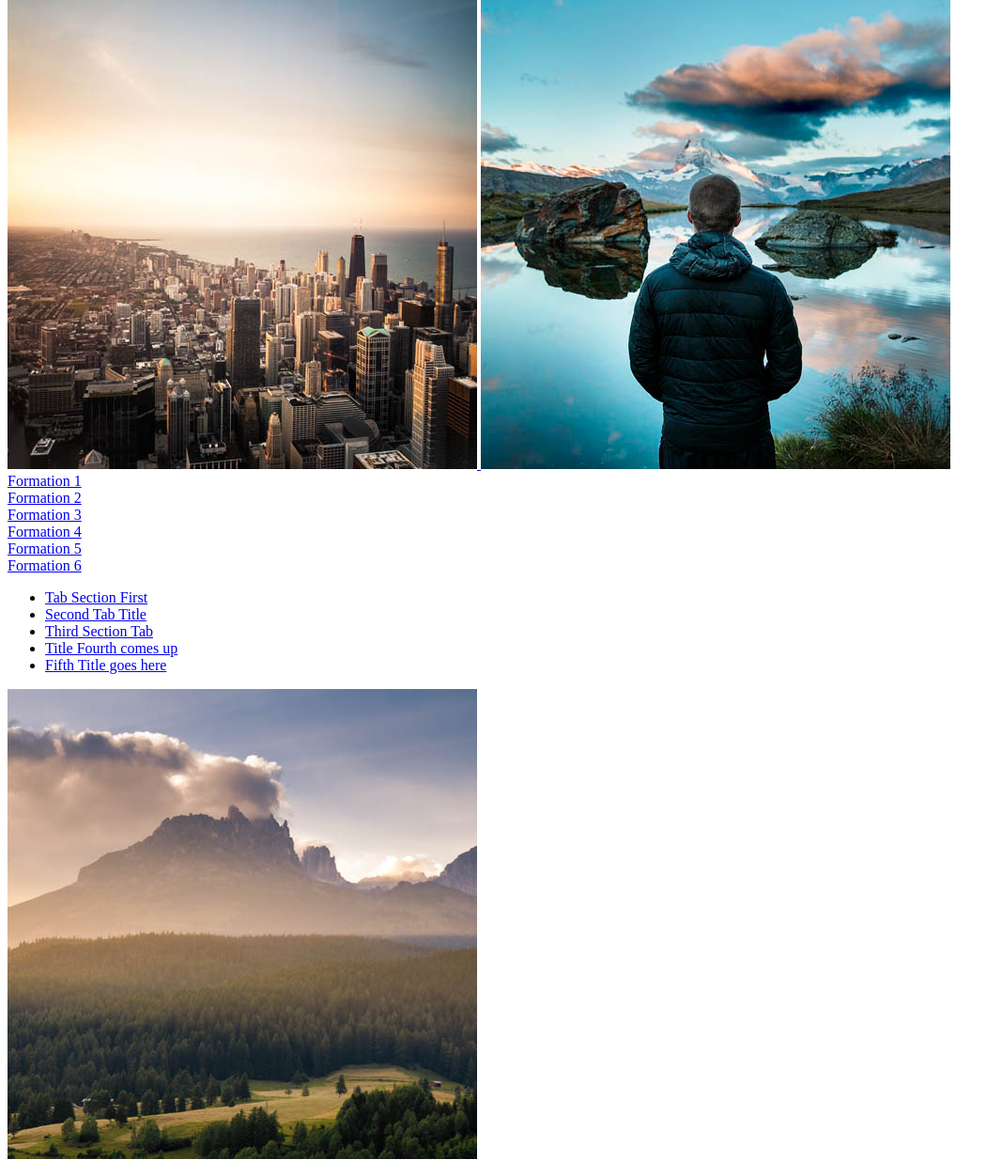
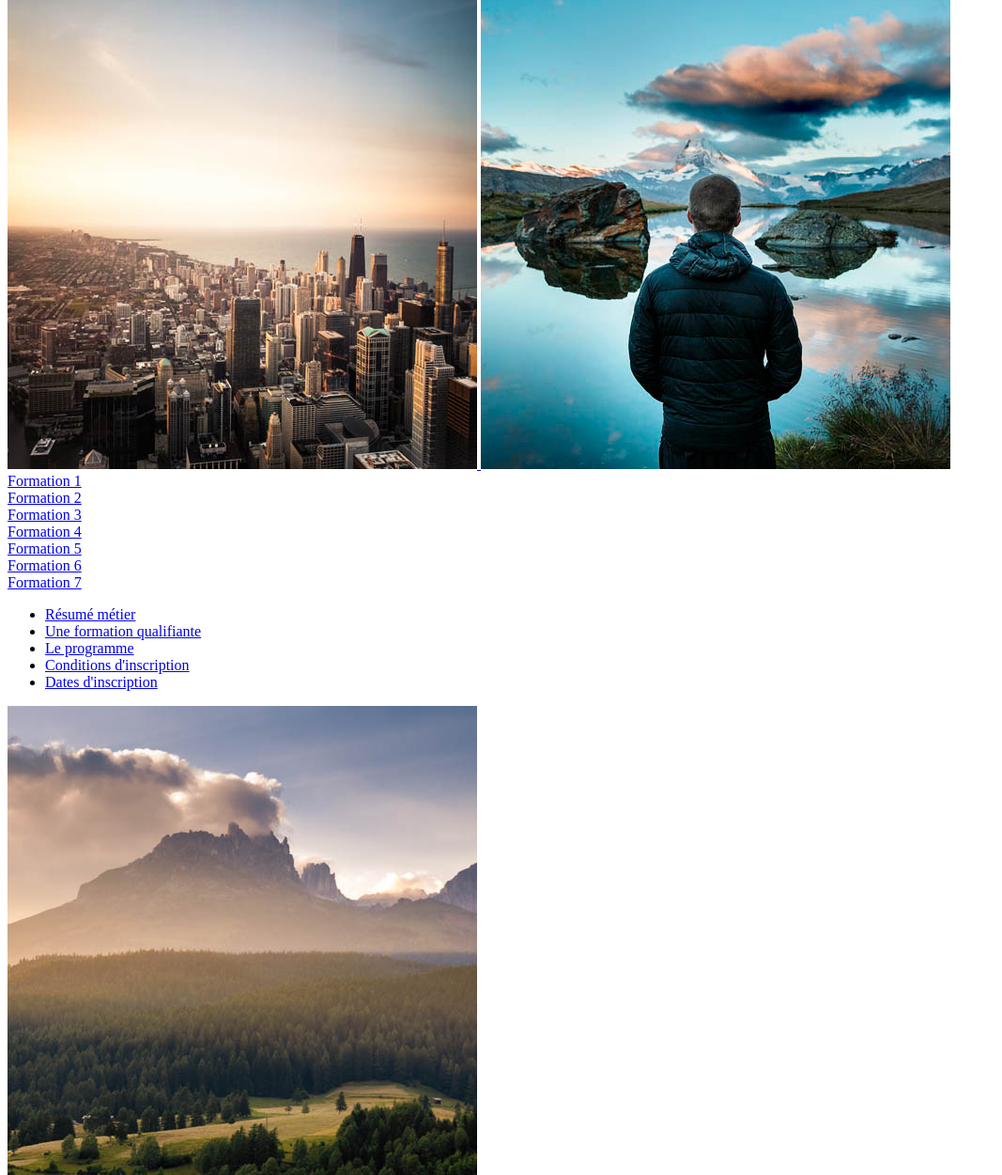
Before and after one commit to WebDevCF2018/cobeff, a PHP site: template vues/formations.php in a window 1280 px wide. Shown: the part 1033-2283 px from the top of the page at 94% size, without its empty margins (0-1067 px from the left). Run offline with PHP 8.4, Linux system fonts and the light colour scheme; the template is opened without the code that fills it, so the values that code supplies are empty.

Commit message:
changement html

```diff
--- a/index.php
+++ b/index.php
@@ -5,7 +5,7 @@
 require_once "config.php";
 	require "vues/header.php";
 
-try{$db = new PDO('mysql:host=localhost;dbname=cobeff;charset=utf8', 'root', '');}
+try{$db = new PDO('mysql:host=localhost;dbname=cobeff2;charset=utf8', 'root', '');}
 catch (Exception $e){die('Erreur : ' . $e->getMessage());}
 
 
--- a/vues/actualites.php
+++ b/vues/actualites.php
@@ -10,7 +10,7 @@
                             <p class="tm-blog-post-description">Maecenas semper turpis quis elit finibus, non suscipit libero eleifend. Pellentesque viverra, libero in dapibus volutpat, risus sapien pharetra nulla.</p>
                             <p class="tm-blog-post-description">Aenean nunc est, rhoncus sed hendrerit a, tristique venenatis massa. Donec tortor arcu, mattis a augue id, fermentum porta lectus.</p>
                         </div>
-                        <a href="#" class="tm-blog-post-link">Read More...</a>
+                        <a href="#" class="tm-blog-post-link">En savoir plus...</a>
                     </div>
                 </div>
             </div>
@@ -23,7 +23,7 @@
                             <p class="tm-blog-post-description">Ut vel porttitor lectus. Pellentesque vitae ipsum quis tortor aliquet tristique ut non lacus. Etiam bibendum venenatis lacus, ut porttitor ligula posuere non.</p>
                             <p class="tm-blog-post-description">Nunc et nisi et tortor hendrerit interdum vitae eu sem. Aliquam sit amet ex consectetur, faucibus tellus at, scelerisque libero.</p>
                         </div>
-                        <a href="#" class="tm-blog-post-link">Details...</a>
+                        <a href="#" class="tm-blog-post-link">En savoir plus...</a>
                     </div>
                 </div>
             </div>
@@ -36,6 +36,7 @@
                             <p class="tm-blog-post-description">Vivamus dolor, dui, ultricies nec justo sed, posuere bibendum arcu. Sed ut massa vestibulum, consequat turpis eu, auctor nisi. Mauris condimentum cursus magna, ut varius diam rutrum nec.</p>
                             <p class="tm-blog-post-description">Curabitur iaculis pellentesque consequat. Nam et ante lacus. Paesent enim ante, tempor ornare tempor facilisis, pretium nec neque.</p>
                         </div>
+                        <a href="#" class="tm-blog-post-link">En savoir plus...</a>
                     </div>
                 </div>
             </div>
@@ -48,6 +49,7 @@
                             <p class="tm-blog-post-description">Donec ut metus sapien. Pellentesque sed odio aliquam, viverra nisl sed, maximus mi. Mauris pretium id justo non varius. Curabitur tristique porttitor erat.</p>
                             <p class="tm-blog-post-description">Praesent enim ante, tempor ornare tempor facilisis, pretium nec neque. Nullam ac tortor a leo vehicula varius laoreet eu neque. Fusce id consectetur nunc. Praesent interdum elit nec odio semper sodales.</p>
                         </div>
+                        <a href="#" class="tm-blog-post-link">En savoir plus...</a>
                     </div>
                 </div>
             </div>
--- a/vues/formations.php
+++ b/vues/formations.php
@@ -69,6 +69,15 @@
                                     </div>
                                 </div>
 
+                                <div class="col-xs-12 col-sm-12 col-md-4 col-lg-4 col-xl-4 tm-pad-0 tm-nav-item-pair">
+                                    <div class="nav-item">
+                                        <a class="nav-link" href="./?p=formations&f=7">Formation 7</a>
+                                    </div>
+                                    <div class="nav-item">
+                                        <a class="nav-link" href="./?p=formations&f=8"></a>
+                                    </div>
+                                </div>
+
                             </div>
                         </div>
                     </nav>
@@ -83,35 +92,35 @@
                             <li class="tm-tab-link-item">
                                 <a id="tab1" href="javascript:void(0)" class="tm-tab-link active">
                                     <i class="fa fa-music tm-tab-icon"></i>
-                                    <div class="tm-tab-link-label">Tab Section First</div>
+                                    <div class="tm-tab-link-label">Résumé métier</div>
                                 </a>
                             </li>
 
                             <li class="tm-tab-link-item">
                                 <a id="tab2" href="javascript:void(0)" class="tm-tab-link">
                                     <i class="fa fa-users tm-tab-icon"></i>
-                                    <span class="tm-tab-link-label">Second Tab Title</span>
+                                    <span class="tm-tab-link-label">Une formation qualifiante</span>
                                 </a>
                             </li>
 
                             <li class="tm-tab-link-item">
                                 <a id="tab3" href="javascript:void(0)" class="tm-tab-link">
                                     <i class="fa fa-heart tm-tab-icon"></i>
-                                    <span class="tm-tab-link-label">Third Section Tab</span>
+                                    <span class="tm-tab-link-label">Le programme</span>
                                 </a>
                             </li>
 
                             <li class="tm-tab-link-item">
                                 <a id="tab4" href="javascript:void(0)" class="tm-tab-link">
                                     <i class="fa fa-microphone tm-tab-icon"></i>
-                                    <span class="tm-tab-link-label">Title Fourth comes up</span>
+                                    <span class="tm-tab-link-label">Conditions d'inscription</span>
                                 </a>
                             </li>
 
                             <li class="tm-tab-link-item">
                                 <a id="tab5" href="javascript:void(0)" class="tm-tab-link">
                                     <i class="fa fa-globe tm-tab-icon"></i>
-                                    <span class="tm-tab-link-label">Fifth Title goes here</span>
+                                    <span class="tm-tab-link-label">Dates d'inscription</span>
                                 </a>
                             </li>
 
```
